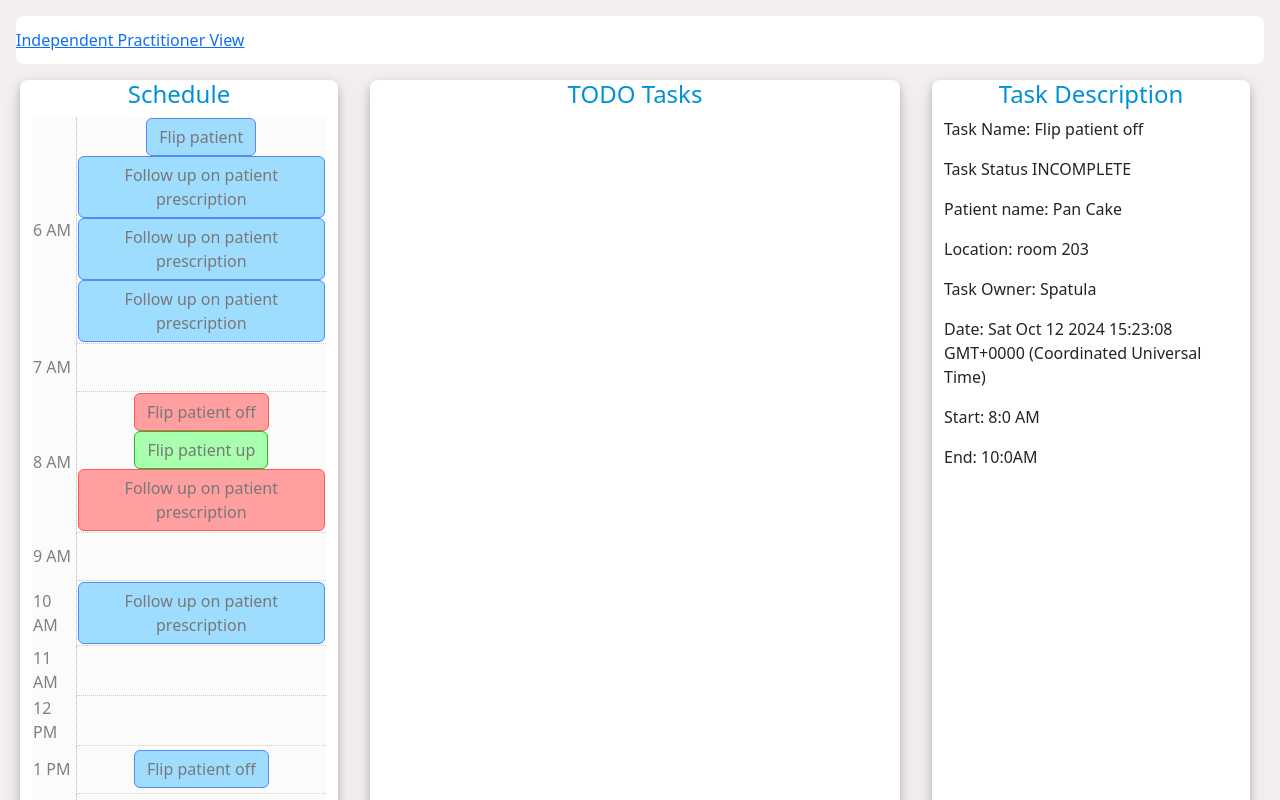
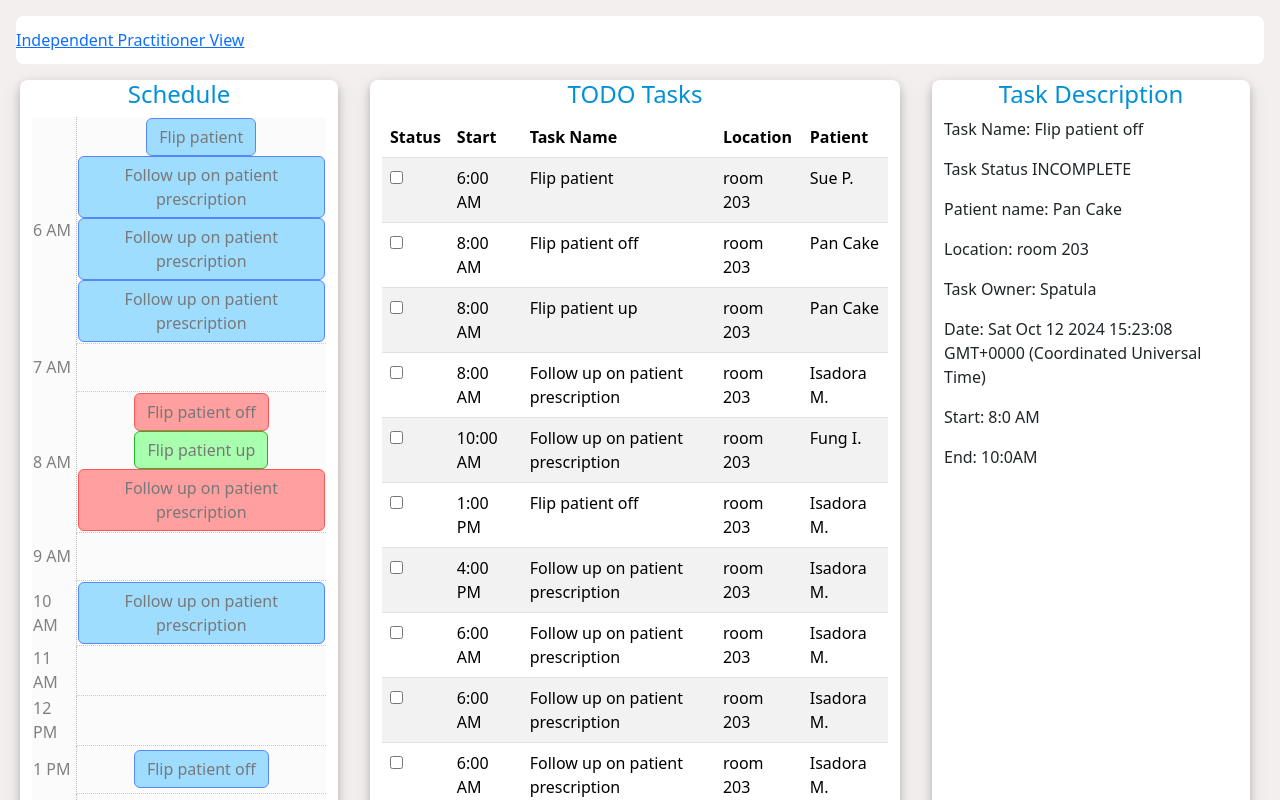
Before and after one commit to zmb6893/Med-o-matic, a Vue app in the folder frontend/: page / in a window 1280 px wide. Shown: the top 800 px of the page. Built offline with nearby package versions, Linux system fonts and the light colour scheme.

Commit message:
Did the todo list

```diff
--- /dev/null
+++ b/frontend/src/components/TodoList.vue
@@ -0,0 +1,40 @@
+<script lang="ts" setup>
+import type { TaskType } from './Task/Task';
+
+import { tasks } from '@/data/tasks';
+
+const headers: string[] = [
+	'Status',
+	'Start',
+	'Task Name',
+	'Location',
+	'Patient'
+];
+
+const tableContent: TaskType[] = tasks;
+
+</script>
+
+<template>
+	<table class="table table-striped table-hover">
+	<thead>
+		<tr>
+		<th v-for="header in headers" scope="col">{{ header }}</th>
+		</tr>
+	</thead>
+	<tbody>
+		<tr v-for="task in tableContent">
+			<td>
+				<input type="checkbox">
+			</td>
+			<td> {{ `${task.startTime.hour}:${task.startTime.minute.toString().padStart(2, '0')} ${task.startTime.type}` }}</td>
+			<td> {{ task.name }}</td>
+			<td> {{ task.location }}</td>
+			<td> {{ task.patient }}</td>
+		</tr>
+	</tbody>
+	</table>
+</template>
+
+<style scoped>
+</style>
--- a/frontend/src/views/IndependentPractitionerView.vue
+++ b/frontend/src/views/IndependentPractitionerView.vue
@@ -1,6 +1,7 @@
 <script setup lang="ts">
 import Schedule from '@/components/Schedule.vue';
 import TaskDesc from '@/components/TaskDesc.vue';
+import TodoList from '@/components/TodoList.vue';
 
 
 </script>
@@ -17,6 +18,7 @@ import TaskDesc from '@/components/TaskDesc.vue';
 			<h1 class="center">
 				TODO Tasks
 			</h1>
+			<TodoList></TodoList>
 		</div>
 		<div class="col-3 column-section">
 			<h1 class="center">
```
